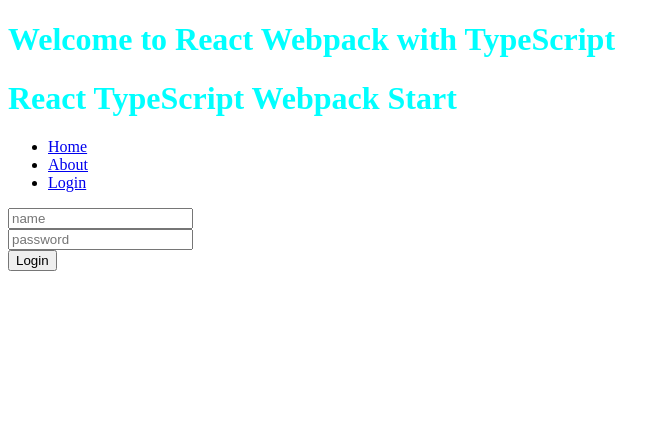
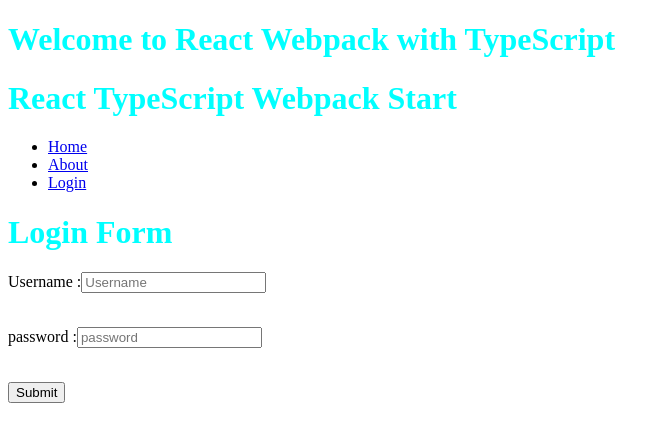
Before and after one commit to AkhilVijayanfd/Webpack_TypeScript, a React app: page /login in a window 1280 px wide. Shown: the top 442 px of the page, without its empty margins (0-670 px from the left). Built offline with nearby package versions, Linux system fonts and the light colour scheme.

Commit message:
Add Redux and try to validate form
Add Redux and try to validate the form details

```diff
--- a/package.json
+++ b/package.json
@@ -6,7 +6,7 @@
   "scripts": {
     "start": "webpack serve --config webpack/webpack.config.js --open",
     "test": "jest",
-    "lint":"eslint src/App.tsx"
+    "lint": "eslint src/App.tsx"
   },
   "keywords": [],
   "author": "",
@@ -14,7 +14,9 @@
   "dependencies": {
     "react": "^17.0.2",
     "react-dom": "^17.0.2",
-    "react-router-dom": "^5.3.0"
+    "react-redux": "^7.2.6",
+    "react-router-dom": "^5.3.0",
+    "redux": "^4.1.2"
   },
   "devDependencies": {
     "@babel/core": "^7.16.5",
--- a/src/Pages/Login.tsx
+++ b/src/Pages/Login.tsx
@@ -1,5 +1,6 @@
 import React from "react";
 import { useHistory } from "react-router-dom";
+import { useState, useEffect } from "react";
 import '../styles.css';
 
 interface Props {
@@ -12,20 +13,68 @@
         setIsAuth(true);
         history.push("/profile");
     };
+    const initialValues = { name: "", password: "" };
+    const [formValues, setFormValues] = useState(initialValues);
+    const [formErrors, setFormErrors] = useState({});
+    const [isSubmit, setIsSubmit] = useState(false);
+
+    const handleChange = (e) => {
+        const { name, value } = e.target;
+        setFormValues({ ...formValues, [name]: value });
+      };
+
+    const handleSubmit = (e) => {
+    e.preventDefault();
+    setFormErrors(validate(formValues));
+    setIsSubmit(true);
+    };
+
+    useEffect(() => {
+        console.log(formErrors);
+        if (Object.keys(formErrors).length === 0 && isSubmit) {
+          console.log(formValues);
+        }
+      }, [formErrors]);
+
+      const validate = (values) => {
+        const errors = {};
+        if (!values.username) {
+          errors.username = "Username is required!";
+        }
+
+        if (!values.password) {
+          errors.password = "Password is required";
+        }
+        return errors;
+      };
     return(
+
+    <form onSubmit={handleSubmit}>
+    <h1>Login Form</h1>
     <div className="login">
+    <label>Username :</label>
     <input
-    name="name"
-    placeholder="name"
+    type="text"
+    name="username"
+    placeholder="Username"
+    value={formValues.name}
+    onChange={handleChange}
     />
+    <p>{formErrors.username}</p>
     <br></br>
+    <label>password :</label>
     <input
+    type="password"
     name="password"
     placeholder="password"
+    value={formValues.password}
+    onChange={handleChange}
     />
+    <p>{formErrors.password}</p>
     <br></br>
-    <button onClick={() => handleLogin()}>Login</button>
+    <button onClick={() => handleLogin()}>Submit</button>
     </div>
+    </form>
     );
 };
 
--- a/src/index.tsx
+++ b/src/index.tsx
@@ -1,4 +1,9 @@
 import ReactDOM from "react-dom";
-import App from './App'
+import App from './App';
+import { createStore } from "redux";
+import { Provider } from "react-redux";
+import rootReducer from "./reducers/rootReducer";
 
-ReactDOM.render(<App />, document.getElementById('root'))
+const store = createStore(rootReducer);
+
+ReactDOM.render(<Provider store={store}><App /></Provider>, document.getElementById('root'))
--- /dev/null
+++ b/src/reducers/rootReducer.ts
@@ -0,0 +1,10 @@
+
+const initState = {
+    posts: []
+}
+
+const rootReducer = (state = initState, action) => {
+    return state;
+}
+
+export default rootReducer;
--- a/tsconfig.json
+++ b/tsconfig.json
@@ -14,7 +14,8 @@
       "strict": true /* Enable all strict type-checking options. */,
       "skipLibCheck": true /* Skip type checking of declaration files. */,
       "forceConsistentCasingInFileNames": true /* Disallow inconsistently-cased references to the same file. */,
-      "resolveJsonModule": true
+      "resolveJsonModule": true,
+      "noImplicitAny": false
       // "allowJs": true /* Allow javascript files to be compiled. Useful when migrating JS to TS */,
       // "checkJs": true /* Report errors in .js files. Works in tandem with allowJs. */,
     },
```
Also changed, not shown: 1 other file (tests, documents, lock files or other folders).
